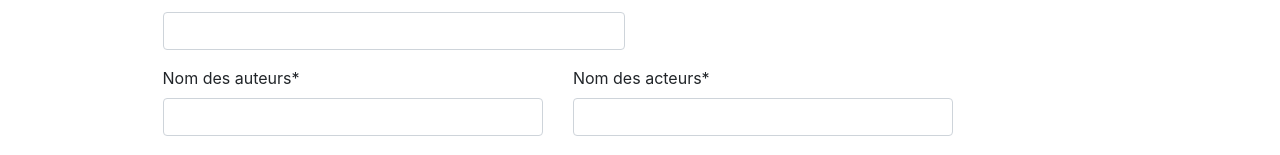
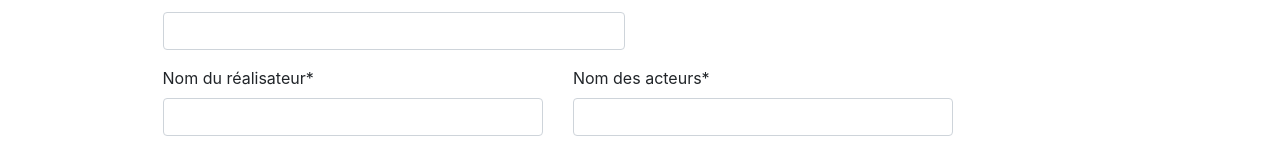
Before and after one commit to Alben59dk/Movie, a React (Create React App) app in the folder front-office/: page /addmovie in a window 1280 px wide. Shown: the part 645-800 px from the top of the page. Built offline with nearby package versions, Linux system fonts and the light colour scheme.

Commit message:
Updating the component about adding movie form by modifying the author label description

```diff
--- a/front-office/src/components/AddMovieForm.js
+++ b/front-office/src/components/AddMovieForm.js
@@ -64,7 +64,7 @@ export default class AddMovieForm extends Component {
               </FormGroup>
               <FormGroup row className='centered'>
                 <Col sm={5}>
-                  <Label>Nom des auteurs*</Label>
+                  <Label>Nom du réalisateur*</Label>
                   <Input type='text' name='author' onChange={this.handleChange} />
                 </Col>
                 <Col sm={5}>
```
